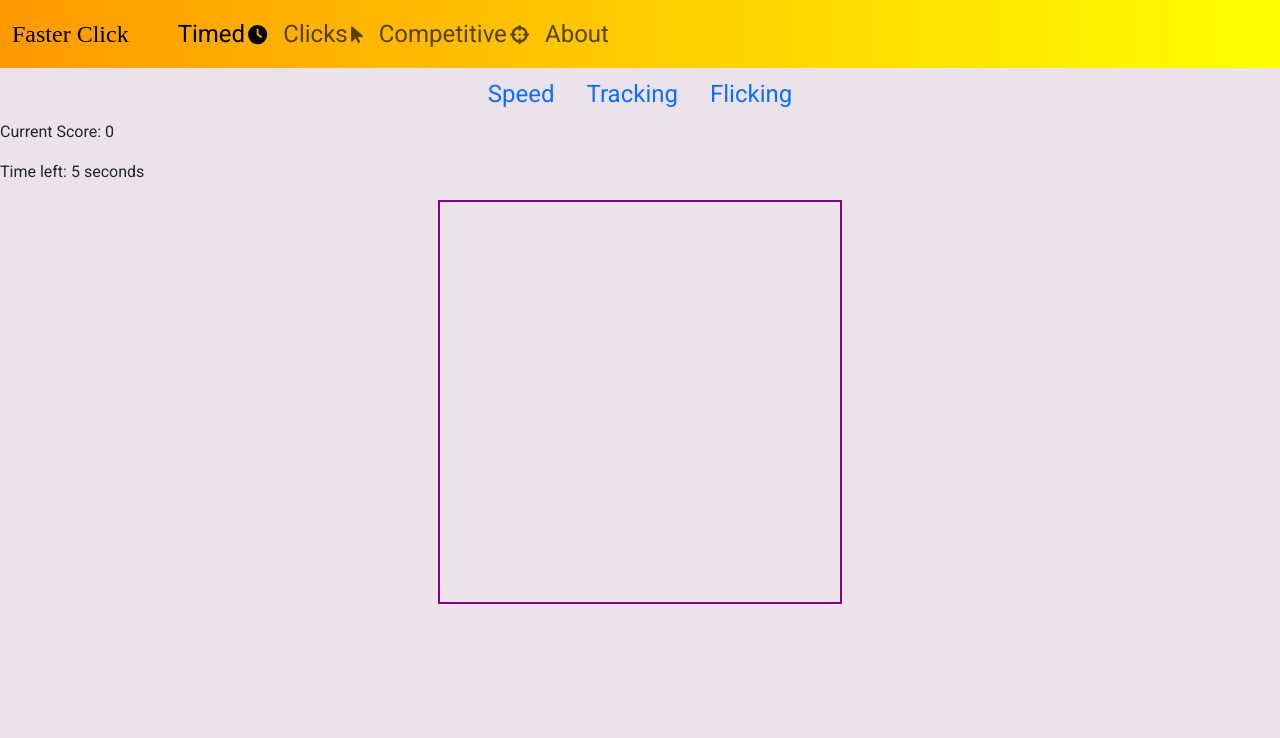
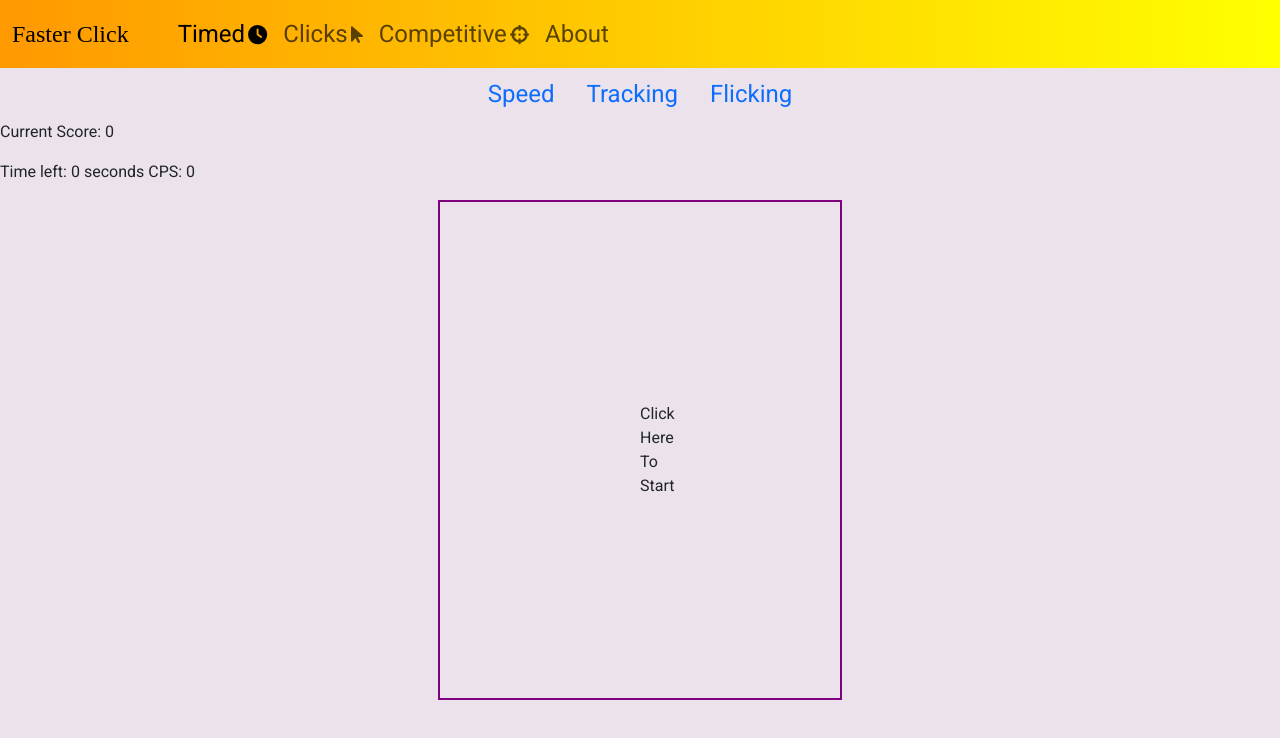
Before and after one commit to Milad244/faster-click, a React (Vite) app: page / in a window 1280 px wide. Shown: the top 738 px of the page. Built offline with nearby package versions, Linux system fonts and the light colour scheme; a web font is replaced by a local one.

Commit message:
Worked on tracking score and time

```diff
--- a/src/App.tsx
+++ b/src/App.tsx
@@ -1,32 +1,100 @@
 import ClickBox from "./components/ClickBox"
 import Heading from "./components/Heading";
 import Controls from "./components/Controls";
-import { useState } from "react";
+import { useState, useEffect, useRef} from "react";
+
+type measureMode = "Timed" | "Clicks";
 
 function App() {
+  const [isRunning, setIsRunning] = useState(false);
+  const [measureMode, setMeasureMode] = useState<measureMode>("Timed");
+  const [mode, setMode] = useState("Speed");
+  const [score, setScore] = useState(0);
+  const [measureRemaining, setMeasureRemaining] = useState(0);
+  const timeGiven = 3;
+  const clicksGiven = 100;
+  const scoreRef = useRef(score);
+  const [cps, setCps] = useState(0);
+  const cpsRef = useRef(cps);
 
-    const [mode, setMode] = useState("Speed");
+  useEffect(() => {
+    scoreRef.current = score;
+    cpsRef.current = cps;
+  }, [score, cps]);
+
+  useEffect(() => {
+    if (isRunning){
+      const timeStart = Date.now();
+      if (measureMode === "Timed"){
+        const timedCountdown = setInterval(() => {
+        const timeElapsed = Math.floor((Date.now() - timeStart)/1000);
+        const newMeasureRemaining = timeGiven - timeElapsed;
+        if (newMeasureRemaining >= 0){
+          setMeasureRemaining(newMeasureRemaining);
+        } else{
+          scoreFinalize();
+          clearInterval(timedCountdown);
+          setIsRunning(false);
+        }
+        }, 1000);
+      } else if(measureMode === "Clicks"){
+        //const timeCount = setTimeout
+      }
+    }
+  }, [isRunning])
+
+  const scoreFinalize = () => {
+    if (measureMode === "Timed"){
+      const calculatedCps = Math.round((scoreRef.current/timeGiven) * 100) / 100;
+      setCps(calculatedCps);
+      console.log(`Your score: ${scoreRef.current} Your cps: ${calculatedCps}`);
+      // Add to personal leaderboard (MUCH LATER)
+    }
+
+  };
+
+  const isRunningSwitch = (isRunningParam: boolean) => {
+    setIsRunning(isRunningParam);
+    setScore(0);
+    if (measureMode === "Timed"){
+      setMeasureRemaining(timeGiven);
+    } else if(measureMode === "Clicks"){
+      setMeasureRemaining(clicksGiven);
+    }
+  };
+
+  const measureSwitch = (measure: "Timed" | "Clicks") => {
+    setMeasureMode(measure);
+  };
+
+
   const modeSwitch = (mode: "Speed" | "Tracking" | "Flicking") => {
     setMode(mode);
-    }
+  };
 
-    const [score, setScore] = useState(0);
   const boxClicked = () => {
+    if (!isRunning){
+      isRunningSwitch(true);
+    } else{
       switch(mode){
         case "Speed": {
           setScore(score + 1);
           break;
         }
         default: {
-          setScore(score + 1); //Later change
+          setScore(score + 1); //Adding more cases (Later)
         }
       }
+      if(measureMode === "Clicks"){
+        setMeasureRemaining(measureRemaining - 1);
       }
+    }
+  };
 
   return (
     <>
-        <Heading />
-        <Controls visible={true} score={score} modeSwitch={modeSwitch} measureType="Timed" measureRemaining={5}/>
+      <Heading measureSwitch={measureSwitch}/>
+      <Controls visible={true} score={score} modeSwitch={modeSwitch} measureType={measureMode} measureRemaining={measureRemaining} cps={cps}/>
       <ClickBox visible={true} clicked={boxClicked}/>
     </>
   );
--- a/src/components/ClickBox.tsx
+++ b/src/components/ClickBox.tsx
@@ -5,11 +5,11 @@ interface clickBoxProps{
 }
 
 const ClickBox = ({visible, clicked}: clickBoxProps) => {
-    if (visible){
-        return (
-            <div className="click-box" onClick={clicked} />
-        )
-    }
-}
+    if (!visible) return null;
+
+    return (
+        <div className="click-box" onClick={clicked}>Click Here To Start</div>
+    )
+};
 
 export default ClickBox
--- a/src/components/Controls.tsx
+++ b/src/components/Controls.tsx
@@ -1,22 +1,24 @@
 //import { useState } from "react";
 
-interface clickBoxProps{
+interface controlsProps{
     visible: boolean;
     score: number;
     modeSwitch: (mode: "Speed" | "Tracking" | "Flicking") => void;
     measureType: "Timed" | "Clicks";
     measureRemaining: number;
+    cps: number;
 }
 
-const Controls = ({visible, score, modeSwitch, measureType, measureRemaining}: clickBoxProps) => {
+const Controls = ({visible, score, modeSwitch, measureType, measureRemaining, cps}: controlsProps) => {
+    if (!visible) return null;
+
     let measureText;
     if (measureType === "Timed"){
-        measureText = `Time left: ${measureRemaining} seconds`;
+        measureText = `Time left: ${measureRemaining} seconds CPS: ${cps}`;
     } else{
-        measureText = `Clicks left: ${measureRemaining}`;
+        measureText = `Clicks left: ${measureRemaining} Time taken: CPS: `;
     }
 
-    if (visible){
     return (
         <div>
             <div>
@@ -38,7 +40,6 @@ const Controls = ({visible, score, modeSwitch, measureType, measureRemaining}: c
             </div>
         </div>
     )
-    }
-}
+};
 
 export default Controls
--- a/src/components/Heading.tsx
+++ b/src/components/Heading.tsx
@@ -5,7 +5,11 @@ import { faClock } from '@fortawesome/free-solid-svg-icons';
 import { faArrowPointer } from '@fortawesome/free-solid-svg-icons';
 import { faCrosshairs } from '@fortawesome/free-solid-svg-icons';
 
-const Heading = () => {
+interface headingProps{
+    measureSwitch: (measure: "Timed" | "Clicks") => void;
+}
+
+const Heading = ({measureSwitch}: headingProps) => {
     return (
         <header>
             <nav className="navbar navbar-expand-lg bg-body-tertiary">
@@ -16,8 +20,8 @@ const Heading = () => {
                 </button>
                 <div className="collapse navbar-collapse" id="navbarNavAltMarkup">
                 <div className="navbar-nav">
-                    <a className="nav-link active" onClick={() => {}}>Timed<FontAwesomeIcon icon={faClock} className="nav-icons"/></a>
-                    <a className="nav-link">Clicks<FontAwesomeIcon icon={faArrowPointer} className="nav-icons"/></a>
+                    <a className="nav-link active" onClick={() => {measureSwitch("Timed")}}>Timed<FontAwesomeIcon icon={faClock} className="nav-icons"/></a>
+                    <a className="nav-link" onClick={() => {measureSwitch("Clicks")}}>Clicks<FontAwesomeIcon icon={faArrowPointer} className="nav-icons"/></a>
                     <a className="nav-link">Competitive<FontAwesomeIcon icon={faCrosshairs} className="nav-icons"/></a>
                     <a className="nav-link">About</a>
                 </div>
```
Lines whose indentation alone changed are shown as unchanged.
